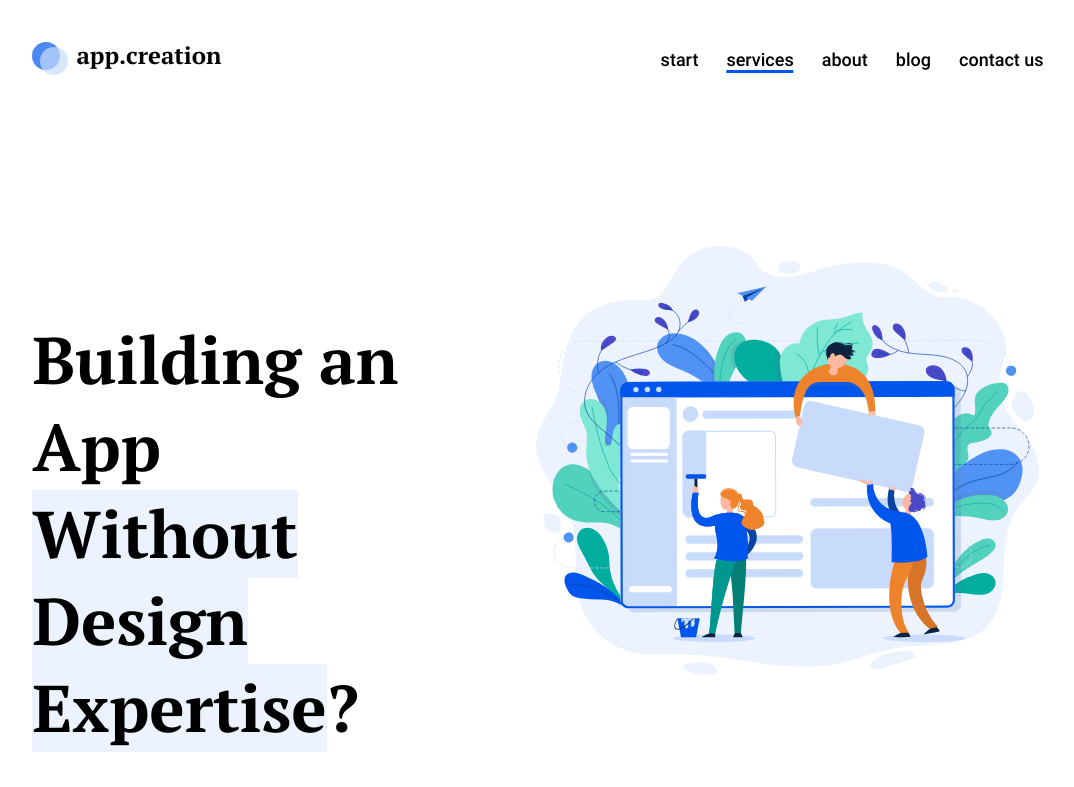
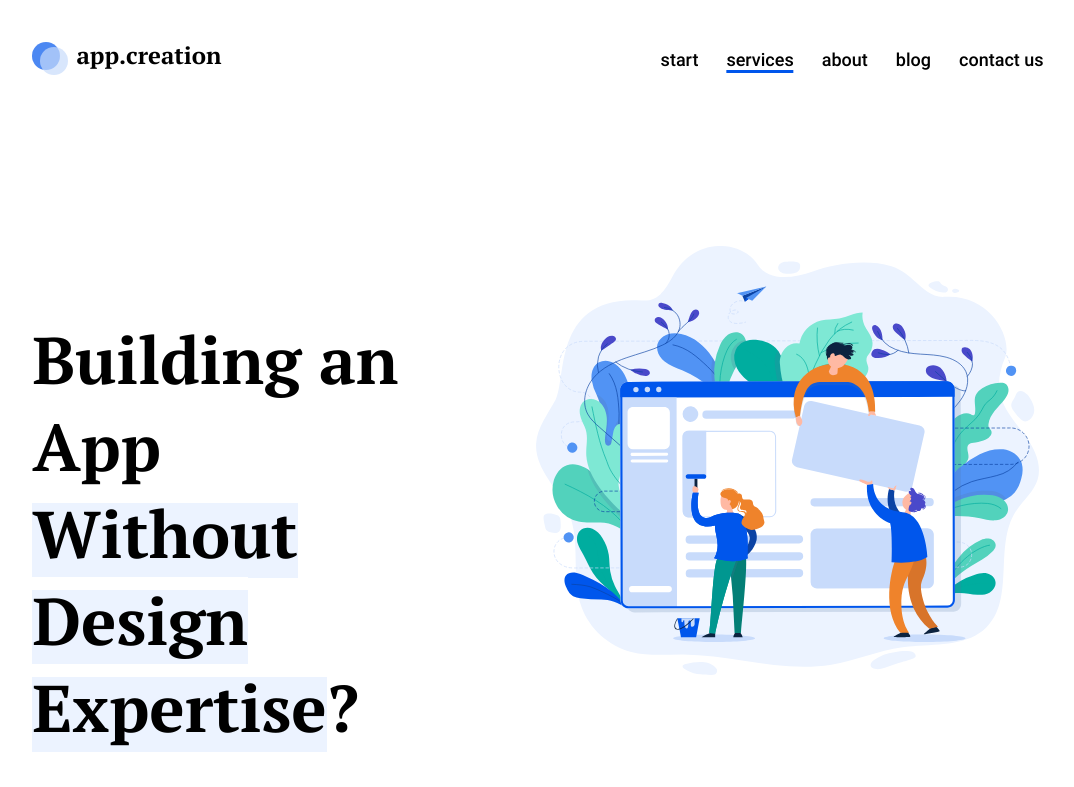
Before and after one commit to WebHeroSchool/My-project, a plain HTML site: page index.html in a window 1280 px wide. Shown: the top 787 px of the page, without its empty margins (102-1176 px from the left). Drawn offline with Linux system fonts and the light colour scheme.

Commit message:
Добавлен разрыв в заливке main__title-text_highlight

```diff
--- a/styles.css
+++ b/styles.css
@@ -91,8 +91,8 @@
 }
 
 .main__title-text_highlight{
-  background: #ecf3ff;
-
+  background: linear-gradient(
+  180deg, rgba(255, 255, 255, 1) 15%, #ECF3FF 15%);
 }
 
 .main__subtitle{
```
